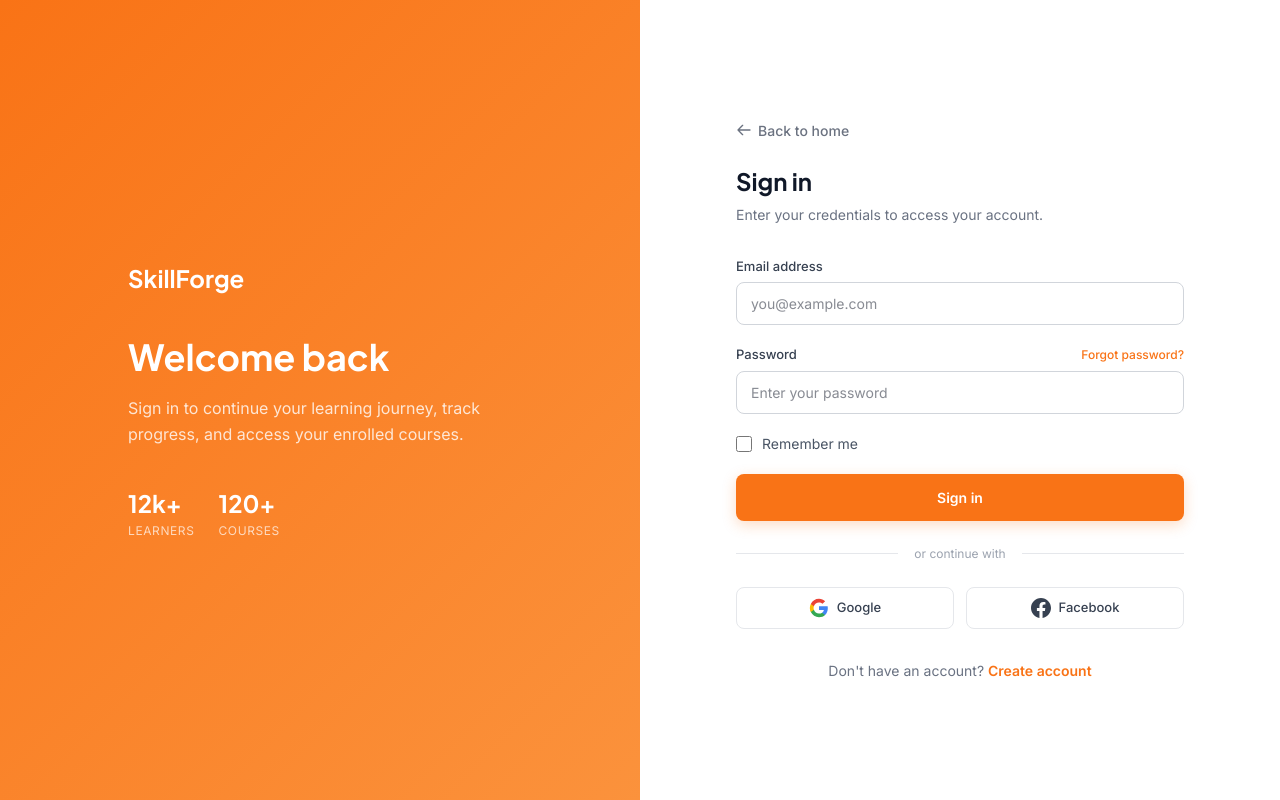
After one commit to faizadli/online-course-management-system, a Laravel app: page /login in a window 1280 px wide. The commit adds this page. Run offline with Laravel 10, Linux system fonts and the light colour scheme; style sheets or scripts are compiled from the project's sources; settings files or empty folders that the repository lacks are supplied.

Commit message:
Add login and wishlist pages with corresponding styles and layout. Implement navigation updates for improved user experience.

```diff
--- a/resources/css/app.css
+++ b/resources/css/app.css
@@ -967,3 +967,244 @@ html {
 .payment-brand-logo-paypal {
     height: 1.5rem;
 }
+
+/* ── Auth (Login) ── */
+.auth-page-full {
+    min-height: 100dvh;
+}
+
+.auth-shell {
+    display: grid;
+    min-height: 100dvh;
+    border: none;
+    border-radius: 0;
+    box-shadow: none;
+    max-width: none;
+    margin: 0;
+}
+
+@media (min-width: 1024px) {
+    .auth-shell {
+        grid-template-columns: 1fr 1fr;
+    }
+}
+
+.auth-panel-brand {
+    display: none;
+    background: linear-gradient(135deg, var(--color-brand-dark), var(--color-brand));
+    padding: 3rem;
+}
+
+@media (min-width: 1024px) {
+    .auth-panel-brand {
+        display: flex;
+        align-items: center;
+        justify-content: center;
+    }
+}
+
+.auth-panel-form {
+    display: flex;
+    flex-direction: column;
+    justify-content: center;
+    align-items: stretch;
+    padding: 1.25rem 1.25rem 2rem;
+    background: white;
+}
+
+@media (min-width: 640px) {
+    .auth-panel-form {
+        padding: 2rem 2rem 3rem;
+    }
+}
+
+@media (min-width: 1024px) {
+    .auth-panel-form {
+        align-items: center;
+        padding: 3rem;
+    }
+}
+
+.auth-form-container {
+    width: 100%;
+}
+
+@media (min-width: 1024px) {
+    .auth-form-container {
+        max-width: 28rem;
+    }
+}
+
+.auth-back-link {
+    display: inline-flex;
+    align-items: center;
+    gap: 0.375rem;
+    margin-bottom: 1.5rem;
+    font-size: 0.875rem;
+    font-weight: 500;
+    color: rgb(107 114 128);
+    transition: color 0.15s;
+}
+
+.auth-back-link:hover {
+    color: var(--color-brand-dark);
+}
+
+.auth-form-wrap {
+    width: 100%;
+}
+
+.auth-label {
+    display: block;
+    margin-bottom: 0.375rem;
+    font-size: 0.8125rem;
+    font-weight: 500;
+    color: rgb(55 65 81);
+}
+
+.auth-input {
+    width: 100%;
+    padding: 0.625rem 0.875rem;
+    font-size: 0.875rem;
+    color: rgb(17 24 39);
+    background: white;
+    border: 1px solid rgb(209 213 219);
+    border-radius: 0.5rem;
+    transition: border-color 0.15s, box-shadow 0.15s;
+}
+
+.auth-input:focus {
+    outline: none;
+    border-color: var(--color-brand-dark);
+    box-shadow: 0 0 0 3px rgb(249 115 22 / 0.12);
+}
+
+.auth-submit {
+    display: flex;
+    width: 100%;
+    align-items: center;
+    justify-content: center;
+    padding: 0.8125rem 1.5rem;
+    font-size: 0.875rem;
+    font-weight: 600;
+    color: white;
+    background: var(--color-brand-dark);
+    border-radius: 0.5rem;
+    box-shadow: 0 4px 14px rgb(249 115 22 / 0.25);
+    transition: background 0.15s;
+}
+
+.auth-submit:hover {
+    background: var(--color-brand);
+}
+
+.auth-divider {
+    display: flex;
+    align-items: center;
+    gap: 1rem;
+    margin: 1.5rem 0;
+    font-size: 0.75rem;
+    color: rgb(156 163 175);
+}
+
+.auth-divider::before,
+.auth-divider::after {
+    content: '';
+    flex: 1;
+    height: 1px;
+    background: rgb(229 231 235);
+}
+
+.auth-social-btn {
+    display: inline-flex;
+    align-items: center;
+    justify-content: center;
+    gap: 0.5rem;
+    padding: 0.625rem 1rem;
+    font-size: 0.8125rem;
+    font-weight: 500;
+    color: rgb(55 65 81);
+    background: white;
+    border: 1px solid rgb(229 231 235);
+    border-radius: 0.5rem;
+    transition: background 0.15s, border-color 0.15s;
+}
+
+.auth-social-btn:hover {
+    background: rgb(249 250 251);
+    border-color: rgb(209 213 219);
+}
+
+/* ── Wishlist ── */
+.wishlist-item {
+    padding: 0;
+}
+
+.wishlist-item-inner {
+    display: flex;
+    align-items: flex-start;
+    gap: 1rem;
+    padding: 1.25rem;
+}
+
+.wishlist-thumb {
+    width: 7rem;
+    height: 4.5rem;
+    border-radius: 0.5rem;
+    object-fit: cover;
+    background: rgb(243 244 246);
+}
+
+.wishlist-item-actions {
+    display: flex;
+    flex-direction: column;
+    align-items: flex-end;
+    justify-content: space-between;
+    gap: 0.75rem;
+    shrink: 0;
+    min-height: 4.5rem;
+}
+
+.wishlist-remove-btn {
+    display: inline-flex;
+    align-items: center;
+    justify-content: center;
+    width: 2rem;
+    height: 2rem;
+    border-radius: 9999px;
+    transition: background 0.15s;
+}
+
+.wishlist-remove-btn:hover {
+    background: var(--color-brand-light);
+}
+
+.wishlist-cart-btn {
+    display: inline-flex;
+    align-items: center;
+    padding: 0.375rem 0.875rem;
+    font-size: 0.75rem;
+    font-weight: 600;
+    color: white;
+    background: var(--color-brand-dark);
+    border-radius: 9999px;
+    transition: background 0.15s;
+}
+
+.wishlist-cart-btn:hover {
+    background: var(--color-brand);
+}
+
+@media (max-width: 639px) {
+    .wishlist-item-inner {
+        flex-wrap: wrap;
+    }
+
+    .wishlist-item-actions {
+        flex-direction: row;
+        align-items: center;
+        width: 100%;
+        min-height: auto;
+        justify-content: space-between;
+    }
+}
--- /dev/null
+++ b/resources/views/landing/login.blade.php
@@ -0,0 +1,87 @@
+@extends('layouts.auth')
+
+@section('title', 'Login — SkillForge')
+
+@section('content')
+
+<div class="auth-page auth-page-full">
+    <div class="auth-shell">
+        {{-- Left panel --}}
+        <div class="auth-panel auth-panel-brand">
+            <div class="auth-panel-content">
+                <a href="{{ route('home') }}" class="font-display text-2xl font-bold text-white">SkillForge</a>
+                <h1 class="mt-10 font-display text-3xl sm:text-4xl font-bold text-white leading-tight">Welcome back</h1>
+                <p class="mt-4 text-white/80 leading-relaxed max-w-sm">
+                    Sign in to continue your learning journey, track progress, and access your enrolled courses.
+                </p>
+                <div class="mt-10 flex items-center gap-6">
+                    <div>
+                        <p class="font-display text-2xl font-bold text-white">12k+</p>
+                        <p class="mt-1 text-xs uppercase tracking-wider text-white/70">Learners</p>
+                    </div>
+                    <div>
+                        <p class="font-display text-2xl font-bold text-white">120+</p>
+                        <p class="mt-1 text-xs uppercase tracking-wider text-white/70">Courses</p>
+                    </div>
+                </div>
+            </div>
+        </div>
+
+        {{-- Right panel --}}
+        <div class="auth-panel auth-panel-form">
+            <div class="auth-form-container">
+                <a href="{{ route('home') }}" class="auth-back-link lg:hidden">
+                    <svg class="w-4 h-4" fill="none" stroke="currentColor" viewBox="0 0 24 24"><path stroke-linecap="round" stroke-linejoin="round" stroke-width="2" d="M10 19l-7-7m0 0l7-7m-7 7h18"/></svg>
+                    Back to home
+                </a>
+
+                <div class="auth-form-wrap">
+                <a href="{{ route('home') }}" class="font-display text-xl font-bold text-gray-900 lg:hidden">SkillForge</a>
+                <h2 class="mt-6 lg:mt-0 font-display text-2xl font-bold text-gray-900">Sign in</h2>
+                <p class="mt-2 text-sm text-gray-500">Enter your credentials to access your account.</p>
+
+                <form action="{{ route('dashboard') }}" method="get" class="mt-8 space-y-5">
+                    <div>
+                        <label for="email" class="auth-label">Email address</label>
+                        <input id="email" type="email" name="email" placeholder="you@example.com" class="auth-input" required>
+                    </div>
+                    <div>
+                        <div class="flex items-center justify-between mb-1.5">
+                            <label for="password" class="auth-label !mb-0">Password</label>
+                            <a href="#" class="text-xs font-medium text-brand-dark hover:text-brand">Forgot password?</a>
+                        </div>
+                        <input id="password" type="password" name="password" placeholder="Enter your password" class="auth-input" required>
+                    </div>
+                    <label class="flex items-center gap-2.5 cursor-pointer">
+                        <input type="checkbox" class="checkout-checkbox">
+                        <span class="text-sm text-gray-600">Remember me</span>
+                    </label>
+                    <button type="submit" class="auth-submit">Sign in</button>
+                </form>
+
+                <div class="auth-divider">
+                    <span>or continue with</span>
+                </div>
+
+                <div class="grid grid-cols-2 gap-3">
+                    <button type="button" class="auth-social-btn">
+                        <svg class="w-5 h-5" viewBox="0 0 24 24"><path fill="#4285F4" d="M22.56 12.25c0-.78-.07-1.53-.2-2.25H12v4.26h5.92a5.06 5.06 0 01-2.2 3.32v2.77h3.57c2.08-1.92 3.28-4.74 3.28-8.1z"/><path fill="#34A853" d="M12 23c2.97 0 5.46-.98 7.28-2.66l-3.57-2.77c-.98.66-2.23 1.06-3.71 1.06-2.86 0-5.29-1.93-6.16-4.53H2.18v2.84C3.99 20.53 7.7 23 12 23z"/><path fill="#FBBC05" d="M5.84 14.09c-.22-.66-.35-1.36-.35-2.09s.13-1.43.35-2.09V7.07H2.18C1.43 8.55 1 10.22 1 12s.43 3.45 1.18 4.93l2.85-2.22.81-.62z"/><path fill="#EA4335" d="M12 5.38c1.62 0 3.06.56 4.21 1.64l3.15-3.15C17.45 2.09 14.97 1 12 1 7.7 1 3.99 3.47 2.18 7.07l3.66 2.84c.87-2.6 3.3-4.53 6.16-4.53z"/></svg>
+                        Google
+                    </button>
+                    <button type="button" class="auth-social-btn">
+                        <svg class="w-5 h-5" fill="currentColor" viewBox="0 0 24 24"><path d="M24 12.073c0-6.627-5.373-12-12-12s-12 5.373-12 12c0 5.99 4.388 10.954 10.125 11.854v-8.385H7.078v-3.47h3.047V9.43c0-3.007 1.792-4.669 4.533-4.669 1.312 0 2.686.235 2.686.235v2.953H15.83c-1.491 0-1.956.925-1.956 1.874v2.25h3.328l-.532 3.47h-2.796v8.385C19.612 23.027 24 18.062 24 12.073z"/></svg>
+                        Facebook
+                    </button>
+                </div>
+
+                <p class="mt-8 text-center text-sm text-gray-500">
+                    Don't have an account?
+                    <a href="#" class="font-semibold text-brand-dark hover:text-brand">Create account</a>
+                </p>
+                </div>
+            </div>
+        </div>
+    </div>
+</div>
+
+@endsection
--- /dev/null
+++ b/resources/views/layouts/auth.blade.php
@@ -0,0 +1,15 @@
+<!DOCTYPE html>
+<html lang="en">
+<head>
+    <meta charset="UTF-8">
+    <meta name="viewport" content="width=device-width, initial-scale=1.0">
+    <title>@yield('title', 'SkillForge')</title>
+    <link rel="preconnect" href="https://fonts.googleapis.com">
+    <link rel="preconnect" href="https://fonts.gstatic.com" crossorigin>
+    <link href="https://fonts.googleapis.com/css2?family=Inter:wght@400;500;600;700&family=Plus+Jakarta+Sans:wght@600;700;800&display=swap" rel="stylesheet">
+    @vite(['resources/css/app.css', 'resources/js/app.js'])
+</head>
+<body class="font-sans bg-white text-gray-900 antialiased">
+    @yield('content')
+</body>
+</html>
--- a/routes/web.php
+++ b/routes/web.php
@@ -25,3 +25,11 @@ Route::get('/cart', function () {
 Route::get('/checkout', function () {
     return view('landing.checkout');
 })->name('checkout');
+
+Route::get('/login', function () {
+    return view('landing.login');
+})->name('login');
+
+Route::get('/wishlist', function () {
+    return view('landing.wishlist');
+})->name('wishlist');
```
Also changed, not shown: resources/views/landing/wishlist.blade.php (added, +129 -0 lines), resources/views/partials/navbar.blade.php (+6 -5 lines).
